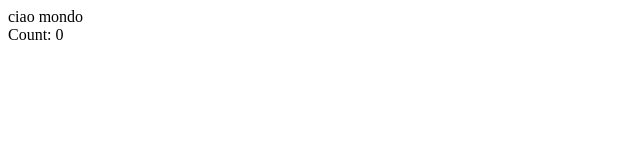
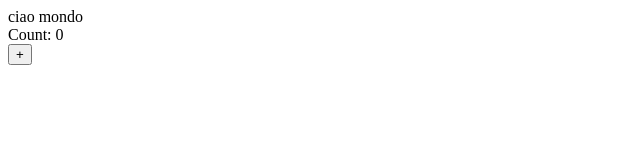
Before and after one commit to Federico-Z96/MiaTech, a React (Create React App) app in the folder react-exercise/: page / in a window 1280 px wide. Shown: the top 160 px of the page, without its empty margins (0-640 px from the left). Built offline with nearby package versions, Linux system fonts and the light colour scheme.

Commit message:
Counter button increment

```diff
--- a/react-exercise/src/components/Counter.js
+++ b/react-exercise/src/components/Counter.js
@@ -3,7 +3,16 @@ import {useState} from "react";
 
 const Counter = () => {
     const [count, setCount] = useState(0);
-    return (<div>Count: {count} </div>)
+
+    const handleIncrement = () => {
+        setCount(count + 1);
+    };
+    return (
+        <div>
+             <div>Count: {count} </div>
+             <button onClick={handleIncrement}>+</button>
+       </div>
+    )
 }
 
 export default Counter;
```
